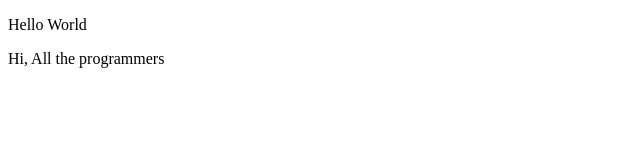
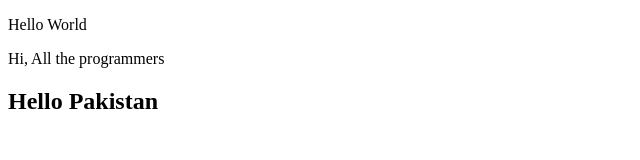
Before and after one commit to HundredsPakistan/Repo, a plain HTML site: page index.html in a window 1280 px wide. Shown: the whole page, without its empty margins (0-640 px from the left). Drawn offline with Linux system fonts and the light colour scheme.

Commit message:
Update again

```diff
--- a/index.html
+++ b/index.html
@@ -8,6 +8,7 @@
 <body>
     <p>Hello World</p>
     <p>Hi, All the programmers</p>
+    <h2>Hello Pakistan</h2>
 
 </body>
 </html>
```
